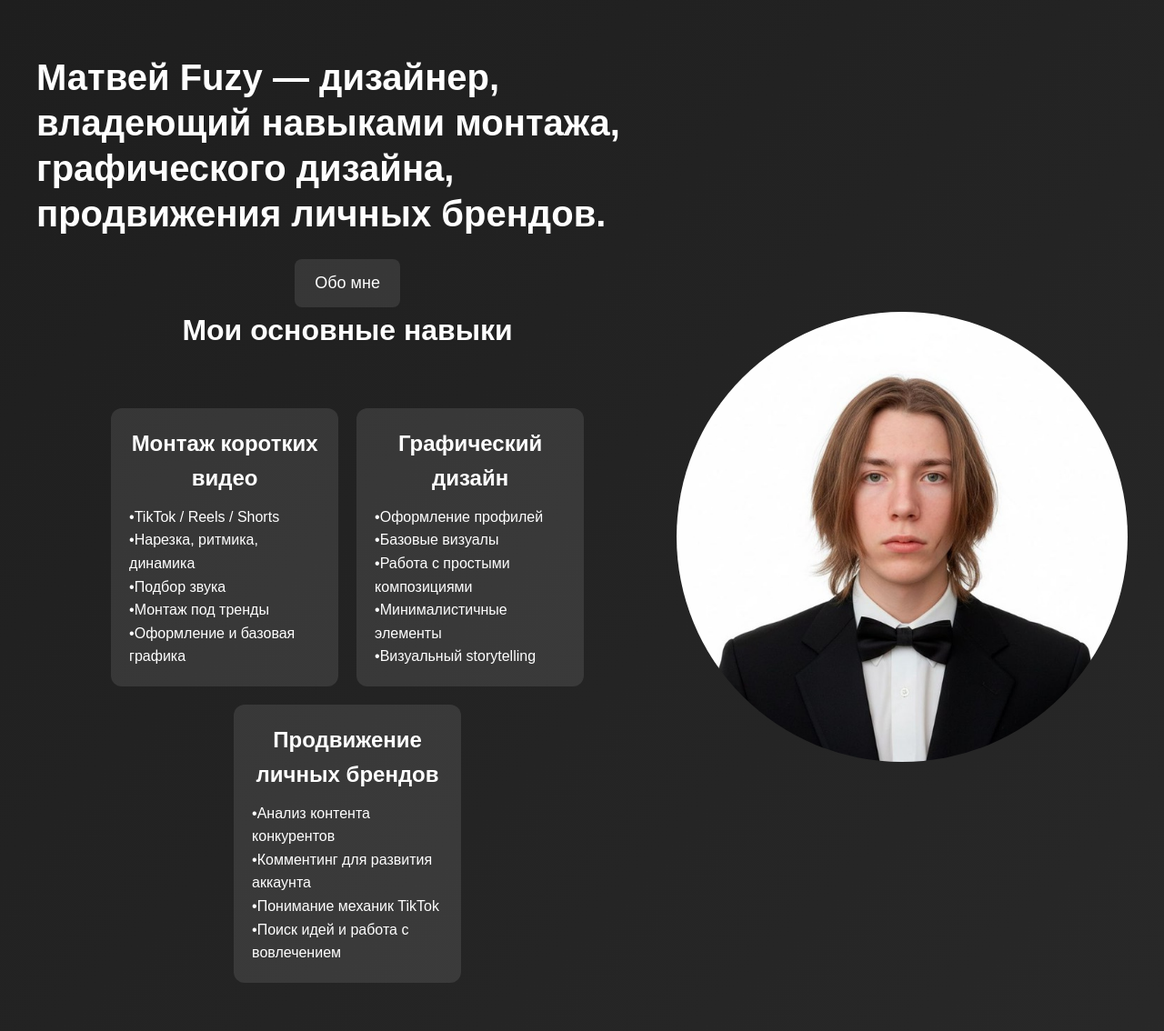
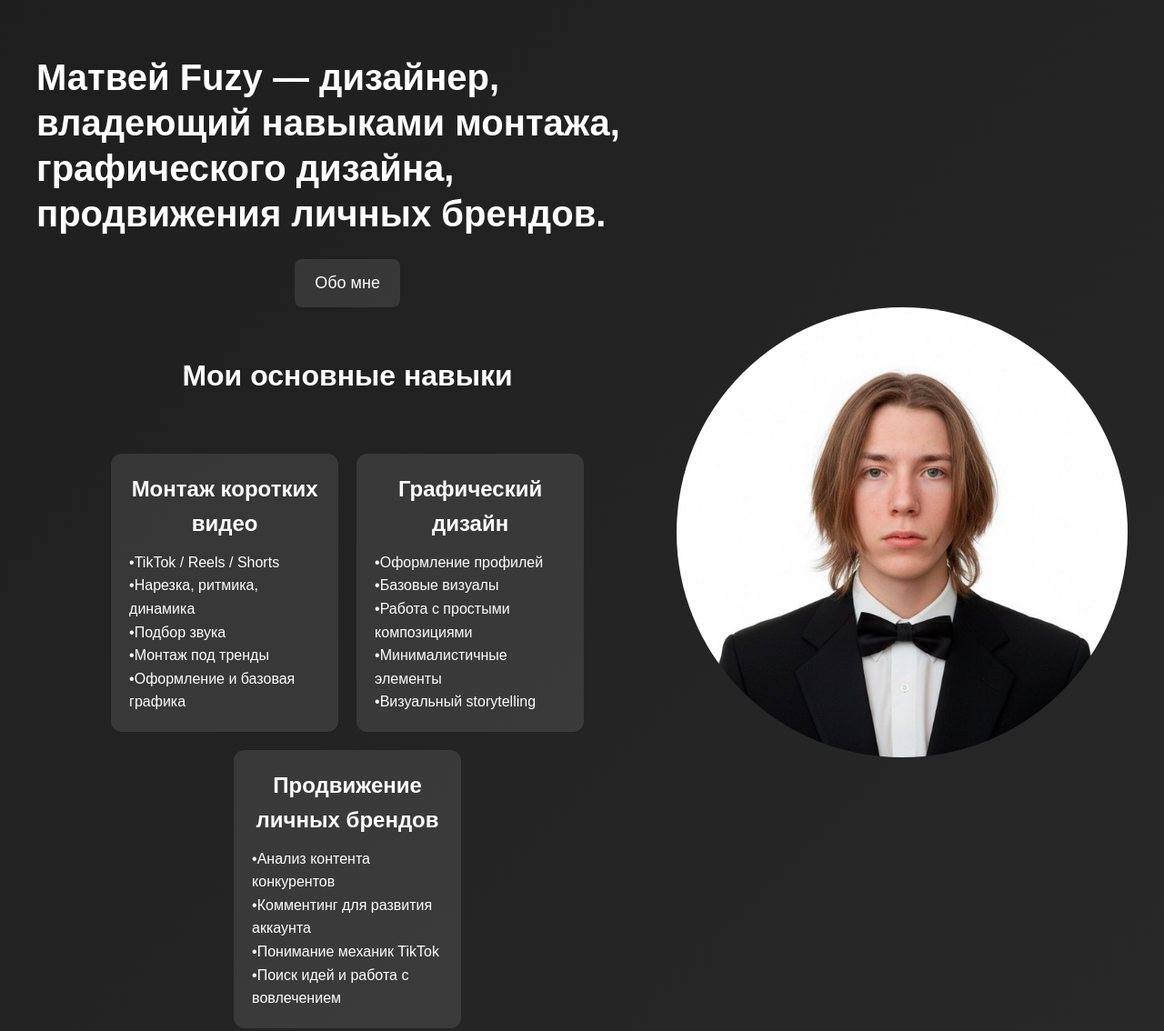
Before and after one commit to forte8642/website, a plain HTML site: page index.html in a window 1280 px wide. Shown: the top 1134 px of the page at 91% size. Drawn offline with Linux system fonts and the light colour scheme.

Commit message:
Обновил файл

```diff
--- a/index.html
+++ b/index.html
@@ -42,6 +42,10 @@
         .header-left {
             flex: 1 1 60%; /* занимает основное пространство */
             min-width: 0; /* важно для правильного переноса текста */
+        }
+
+        .header-left h2 {
+            margin-top: 50px;
         }
 
         /* Правой колонке даём фиксированный максимум, чтобы фото не растягивалось сильно */
@@ -180,6 +184,7 @@
             justify-content: center;  /* центрируем блоки */
             flex-wrap: wrap;          /* переносятся на новую строку при узком экране */
             padding: 40px 20px;
+            margin-bottom: -60px;
         }
 
         /* Карточки */
```
